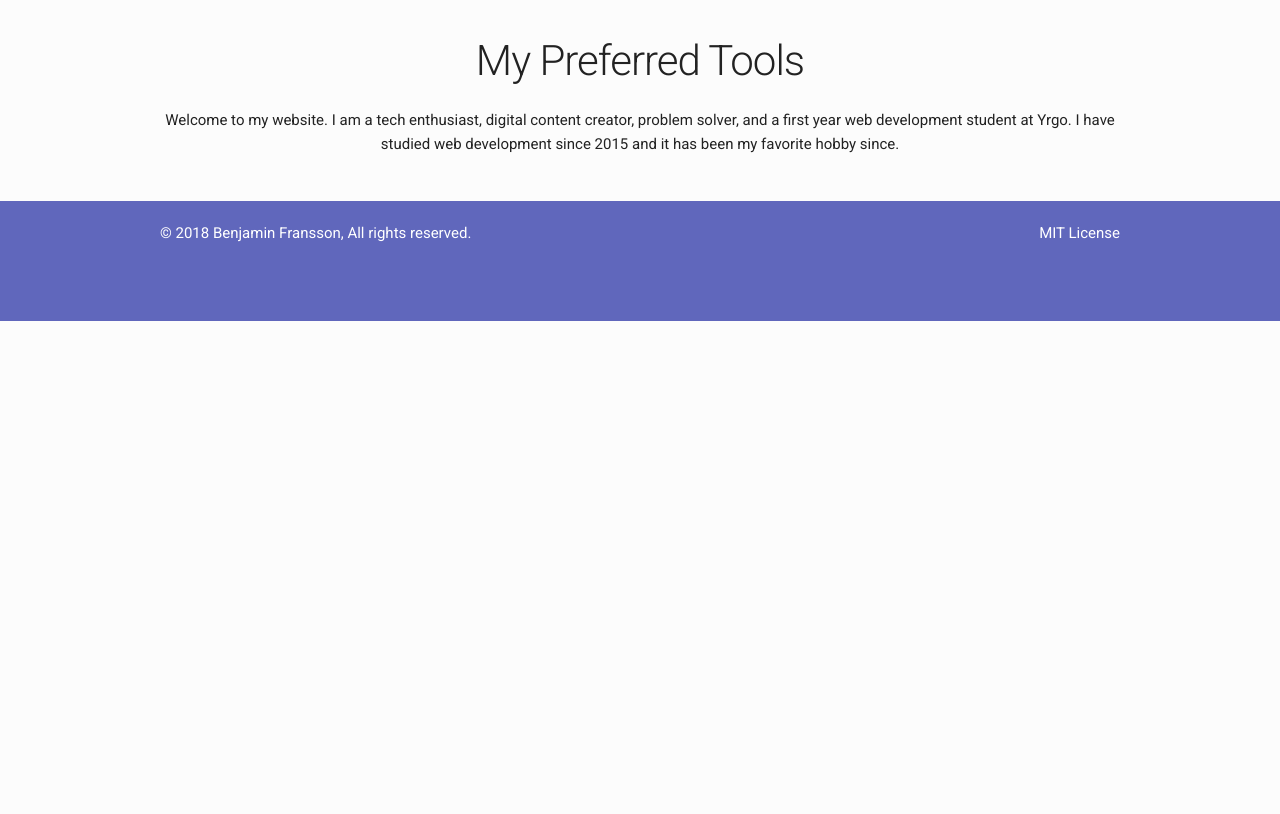
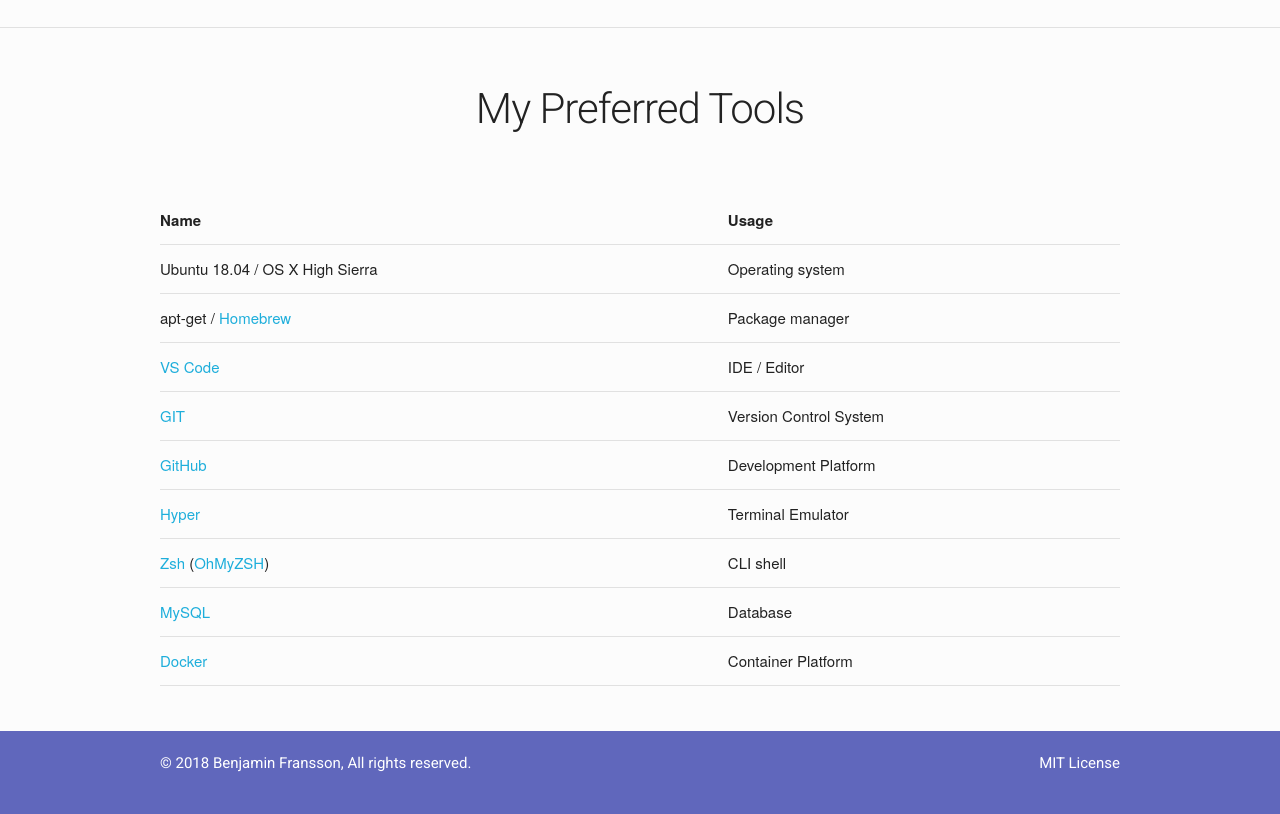
Before and after one commit to erhuz/erhuz.github.io, a plain HTML site: page index.html in a window 1280 px wide. Shown: the part 2097-2911 px from the top of the page. Before the commit the page ends 2418 px from the top, so only its background shows below. Drawn offline with Linux system fonts and the light colour scheme.

Commit message:
Removed spaces, added project links

```diff
--- a/index.html
+++ b/index.html
@@ -75,12 +75,13 @@
                     I started highschool. <br>
                     As by then I have created numerous project, some of
                     which currently are located on my <a href="https://github.com/erhuz">GitHub</a> page.
+                    <br>
+                    Current Projects: <a href="https://github.com/erhuz/Creative-Space/">Creative Space</a>, <a href="https://github.com/erhuz/laravel-inventory-system">Inventory System</a>, <a href="https://github.com/erhuz/stock-viewer">Stock Viewer</a>.
                     <br><br>
+                    I mainly use PHP, NodeJS and JavaScript to develop my
+                    websites and applications.
                     I Personally prefer backend development even tough
                     I am comfortable with frontend development aswell.
-
-
-
                 </p>
             </div>
         </div>
@@ -114,13 +115,56 @@
         <div class="container">
             <div class="flex-items-default text-center">
                 <h2>My Preferred Tools</h2>
-                <p>
-                    Welcome to my website. I am a tech enthusiast,
-                    digital content creator, problem solver,
-                    and a first year web development student at Yrgo.
-                    I have studied web development since 2015
-                    and it has been my favorite hobby since.
-                </p>
+            </div>
+        </div>
+        <div class="container">
+            <div class="flex-items-default">
+                <table class="u-full-width">
+                    <thead>
+                        <tr>
+                            <th>Name</th>
+                            <th>Usage</th>
+                        </tr>
+                    </thead>
+                    <tbody>
+                        <tr>
+                            <td>Ubuntu 18.04 / OS X High Sierra</td>
+                            <td>Operating system</td>
+                        </tr>
+                        <tr>
+                            <td>apt-get / <a href="https://brew.sh/">Homebrew</a></td>
+                            <td>Package manager</td>
+                        </tr>
+                        <tr>
+                            <td><a href="https://code.visualstudio.com/">VS Code</a></td>
+                            <td>IDE / Editor</td>
+                        </tr>
+                        <tr>
+                            <td><a href="https://git-scm.com/">GIT</a></td>
+                            <td>Version Control System</td>
+                        </tr>
+                        <tr>
+                            <td><a href="https://github.com/">GitHub</a></td>
+                            <td>Development Platform</td>
+                        </tr>
+                        <tr>
+                            <td><a href="https://hyper.is/">Hyper</a></td>
+                            <td>Terminal Emulator</td>
+                        </tr>
+                        <tr>
+                            <td><a href="http://www.zsh.org/">Zsh</a> (<a href="https://ohmyz.sh/">OhMyZSH</a>)</td>
+                            <td>CLI shell</td>
+                        </tr>
+                        <tr>
+                            <td><a href="https://www.mysql.com/">MySQL</a></td>
+                            <td>Database</td>
+                        </tr>
+                        <tr>
+                            <td><a href="https://www.docker.com/">Docker</a></td>
+                            <td>Container Platform</td>
+                        </tr>
+                    </tbody>
+                </table>
             </div>
         </div>
     </main>
```
